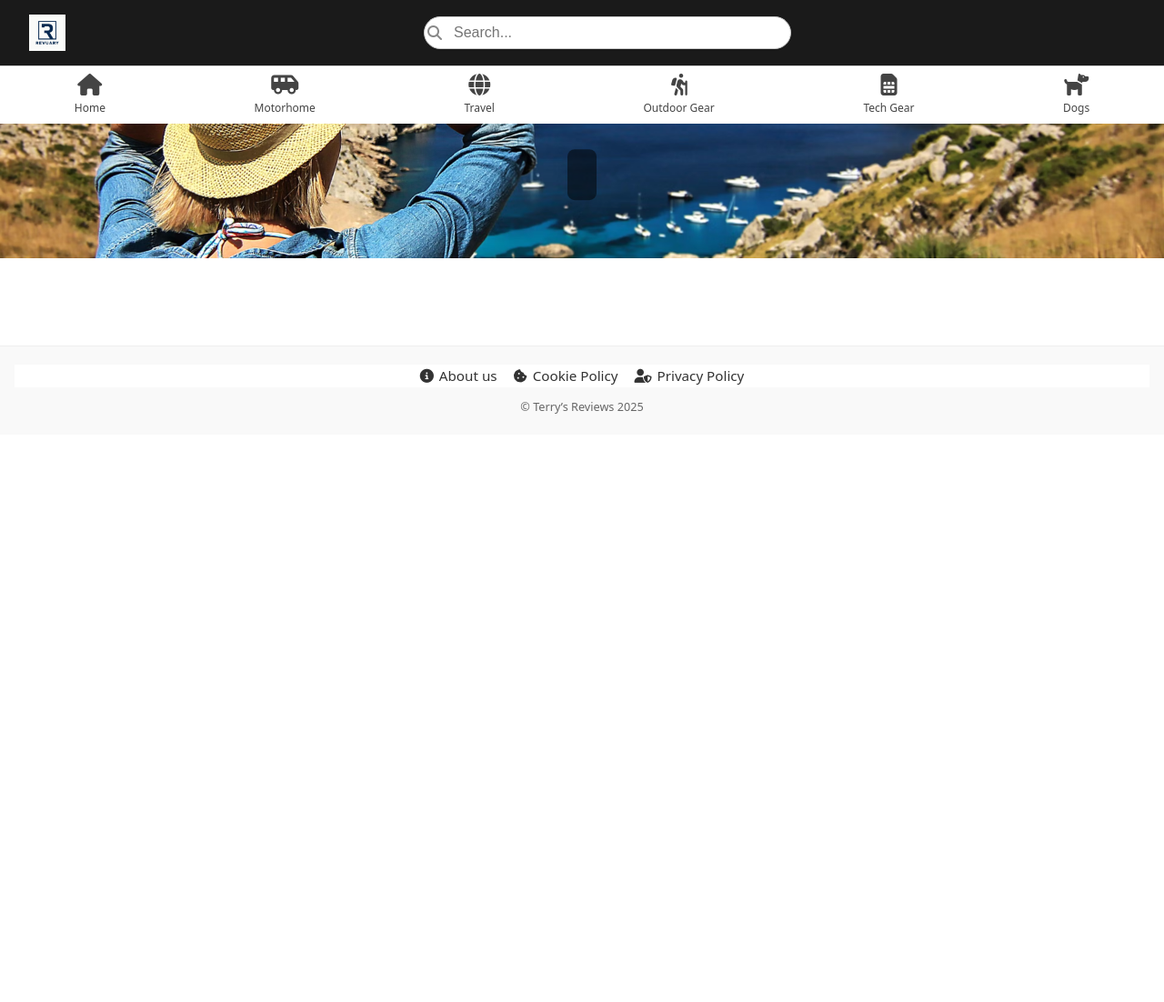
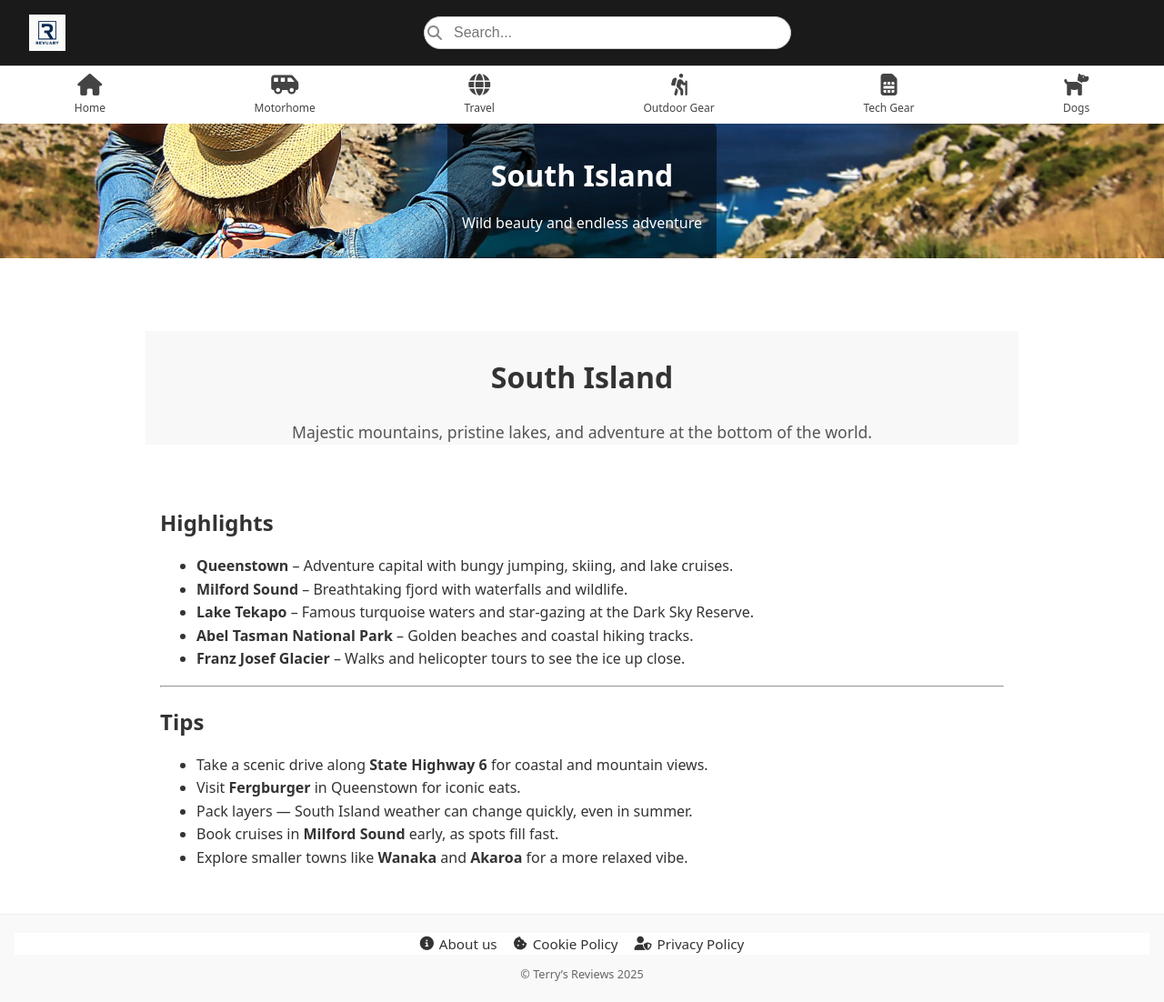
Before and after one commit to trowlinson/terrys-reviews, a Jekyll site: the page built from categories/travel/south-island.md, in a window 1280 px wide and 1102 px high. Shown: the whole window at 91% size. Built offline with Jekyll 4.4.1, drawn with Linux system fonts in a browser that asks for light colours; our own code applies the rules of GitHub Pages for plain Markdown files.

Commit message:
Fixed the img alt text

```diff
--- a/categories/travel/south-island.md
+++ b/categories/travel/south-island.md
@@ -0,0 +1,28 @@
+---
+layout: category
+title: South Island
+category: travel
+description: Majestic mountains, pristine lakes, and adventure at the bottom of the world.
+header_heading: South Island
+header_text: Wild beauty and endless adventure
+header_banner_pic:
+header_banner_pic_alt: Lake Tekapo with lupins
+---
+
+## Highlights
+
+- **Queenstown** – Adventure capital with bungy jumping, skiing, and lake cruises.
+- **Milford Sound** – Breathtaking fjord with waterfalls and wildlife.
+- **Lake Tekapo** – Famous turquoise waters and star‑gazing at the Dark Sky Reserve.
+- **Abel Tasman National Park** – Golden beaches and coastal hiking tracks.
+- **Franz Josef Glacier** – Walks and helicopter tours to see the ice up close.
+
+---
+
+## Tips
+
+- Take a scenic drive along **State Highway 6** for coastal and mountain views.
+- Visit **Fergburger** in Queenstown for iconic eats.
+- Pack layers — South Island weather can change quickly, even in summer.
+- Book cruises in **Milford Sound** early, as spots fill fast.
+- Explore smaller towns like **Wanaka** and **Akaroa** for a more relaxed vibe.
```
Also changed, not shown: categories/tech-gear.md (+0 -4 lines), reviews/xyz-headphones.md (deleted, +0 -24 lines).
